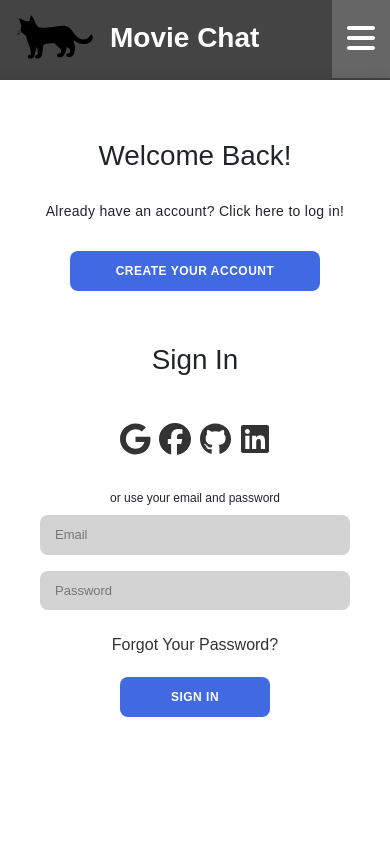
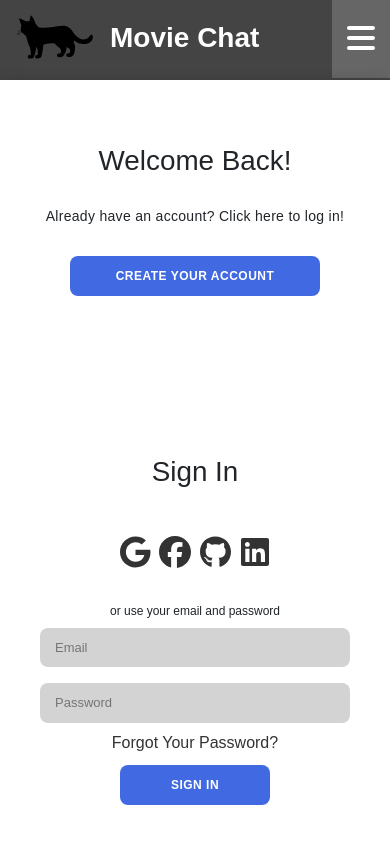
Before and after one commit to apmanager001/movieChat, a React (Vite) app: page /signIn in a window 390 px wide. Shown: the top 844 px of the page. Built offline with nearby package versions, Linux system fonts and the light colour scheme; the HTML template or start-up script is replaced by a standard one.

Commit message:
updated sign in and added logout

```diff
--- a/src/comps/css/dashboard.module.css
+++ b/src/comps/css/dashboard.module.css
@@ -7,21 +7,24 @@
 }
 .topMain {
     display: flex;
+    justify-content: space-between;
     flex-direction: row;
-    padding: 20px 0 20px 200px;
+    padding: 20px 20px 20px 20px;
 }
 .topMain img{
     border-radius: 50%;
     height: 250px;
 }
 .info {
-    margin: 0 0 0 100px;
+    width: 700px;
+    margin: 0px;
 }
 .info h2{
+    text-align: left;
     margin-bottom: 50px;
 }
 .info h3 {
-    text-align: left;
+    text-align: center;
 }
 .navBar {
     display: flex;
@@ -59,6 +62,15 @@
     margin-right: 5px;
 }
 
+#logout {
+    color: #333;
+    padding: 5px;
+    font-weight: 700;
+}
+.logout a:hover {
+    color: #888;
+    text-shadow: 1px 1px #222;
+}
 
 @media only screen and (max-width: 600px){
     .dashboardContainer {
@@ -74,13 +86,18 @@
     }
     .topMain img{
         border-radius: 50%;
-        height: 150px;
+        height: 100px;
     }
     .info {
+        width: 150px;
         margin: 0 0 0 25px;
     }
     .info h2{
+        font-size: 22px;
         margin-bottom: 25px;
+    }
+    .info h3 {
+        font-size: 16px;
     }
     .navBar {
         margin: 0;
@@ -89,4 +106,10 @@
         padding: 5px;
 
     }
+    #logout {
+        width: 75px;
+        color: #333;
+        padding: 5px;
+        font-weight: 700;
+    }
 }
--- a/src/comps/css/signIn.module.css
+++ b/src/comps/css/signIn.module.css
@@ -11,7 +11,6 @@
     align-items: center;
     justify-content: center;
     flex-direction: column;
-
     height: 100vh;
 }
 .container {
@@ -20,9 +19,10 @@
     box-shadow: 0 5px 15px rgba(0,0,0,0.35);
     position: relative;
     overflow: hidden;
- width: 768px;
+    min-width: 1000px;
     max-width: 100%;
- min-height: 480px;
+    min-height: 700px;
+
 }
 .container p {
     font-size: 14px;
@@ -55,7 +55,7 @@
     cursor: pointer;
 }
 
-.container form{
+.formContainer form{
     background-color: white;
     display: flex;
     align-items: center;
@@ -80,6 +80,7 @@
     position: absolute;
     top: 0;
     height: 100%;
+    width: 50%;
 }
 .signIn {
     left: 0;
@@ -134,6 +135,7 @@
     align-items: center;
     justify-content: center;
     flex-direction: column;
+    margin-bottom: 50px;
 }
 
 @media screen and (max-width: 600px) {
@@ -150,11 +152,13 @@
         background-color: white;
         border-radius: 0px;
         box-shadow: 0 ;
-        position: relative;
+        position: absolute;
         overflow: hidden;
         width: 500px;
         max-width: 100%;
-        min-height: 900px;
+        min-width: 300px;
+        min-height: 1100px;
+        margin-top: 200px;
        }
 
        .signIn {
@@ -184,4 +188,7 @@
         border-radius: 0px;
         z-index: 1000;
     }
+    .formContainer {
+        width: 100%;
     }
+}
--- a/src/comps/pages/dashboard.jsx
+++ b/src/comps/pages/dashboard.jsx
@@ -32,7 +32,9 @@ const Dashboard = () => {
               <h3>Username:</h3>
               <h3>DOB:</h3>
           </div>
-
+          <div className={styles.logout}>
+            <input href=''id={styles.logout} type='submit' value='Logout' />
+          </div>
         </div>
         <div className={styles.navBar}>
           <a href="#profile"  onClick={() => handleLinkClick('profile')}><FontAwesomeIcon className={styles.icon} icon={faUser} />
--- a/src/comps/pages/signIn.jsx
+++ b/src/comps/pages/signIn.jsx
@@ -19,34 +19,6 @@ const SignIn = () => {
 
       <div className={styles.signInContainer}>
         <div className={styles.container}>
-          <div className={`${styles.formContainer} ${isSignIn ? styles.signIn : styles.signUp}`}>
-            <form>
-              <h1>{isSignIn ? 'Sign In' : 'Create Account'}</h1>
-              <div className={styles.socialIcons}>
-                <Link to='/' className={styles.icon}><FontAwesomeIcon icon={faGoogle} /></Link>
-                <Link to='/' className={styles.icon}><FontAwesomeIcon icon={faFacebook} /></Link>
-                <Link to='/' className={styles.icon}><FontAwesomeIcon icon={faGithub} /></Link>
-                <Link to='/' className={styles.icon}><FontAwesomeIcon icon={faLinkedin} /></Link>
-              </div>
-              {isSignIn ? (
-                <>
-                  <span>or use your email and password</span>
-                  <input type="text" placeholder="Email" />
-                  <input type="password" placeholder="Password" />
-                  <Link to='/'>Forgot Your Password?</Link>
-                  <button>Sign In</button>
-                </>
-              ) : (
-                <>
-                  <span>or use your email to register</span>
-                  <input type="text" placeholder="Name" />
-                  <input type="text" placeholder="Email" />
-                  <input type="password" placeholder="Password" />
-                  <button>Sign Up</button>
-                </>
-              )}
-            </form>
-          </div>
           <div className={`${styles.formContainer} ${!isSignIn ? ' ' + styles.signIn : ''}`}>
             <form>
               <h1>{isSignIn ? 'Sign In' : 'Create Account'}</h1>
@@ -68,9 +40,13 @@ const SignIn = () => {
               ) : (
                 <>
                   <span>or use your email to register</span>
-                  <input type="text" placeholder="Name" />
+                  <input type="text" placeholder="First Name" />
+                  <input type="text" placeholder="Last Name" />
                   <input type="text" placeholder="Email" />
                   <input type="password" placeholder="Password" />
+                  <input type="password" placeholder="Repeat Password" />
+                  <label for='dob'>Date of Birth:</label>
+                  <input type="date" id='dob'></input>
                   <button>Sign Up</button>
                 </>
               )}
```
Lines whose indentation alone changed are shown as unchanged.
